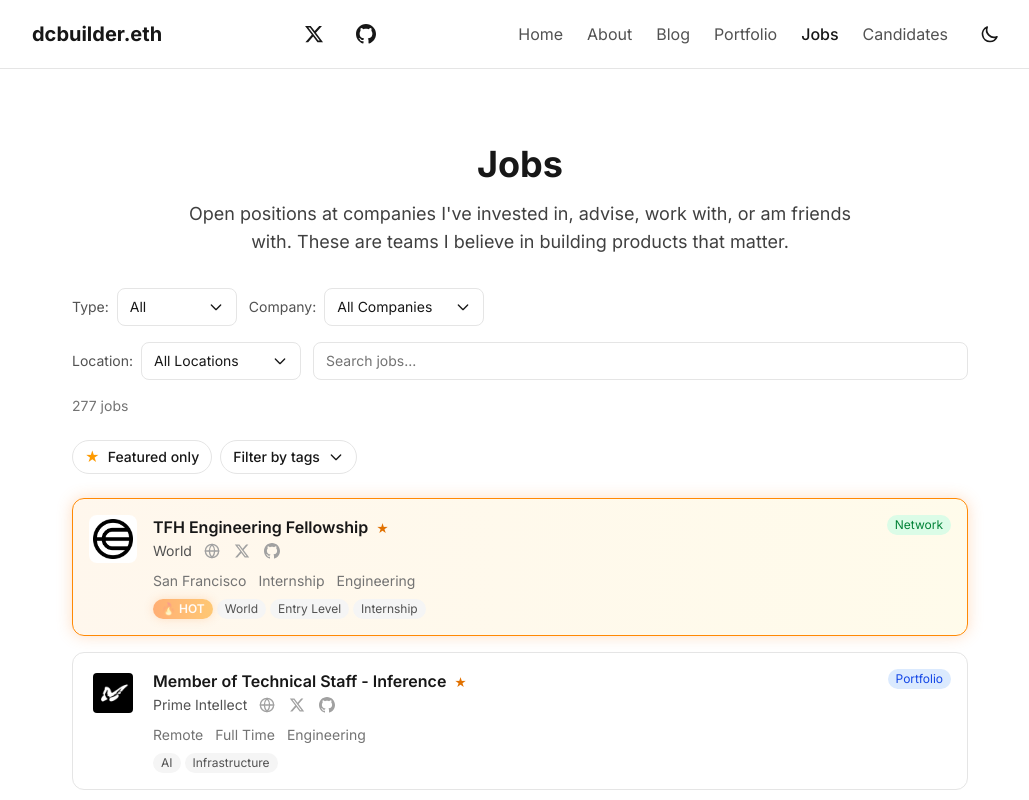
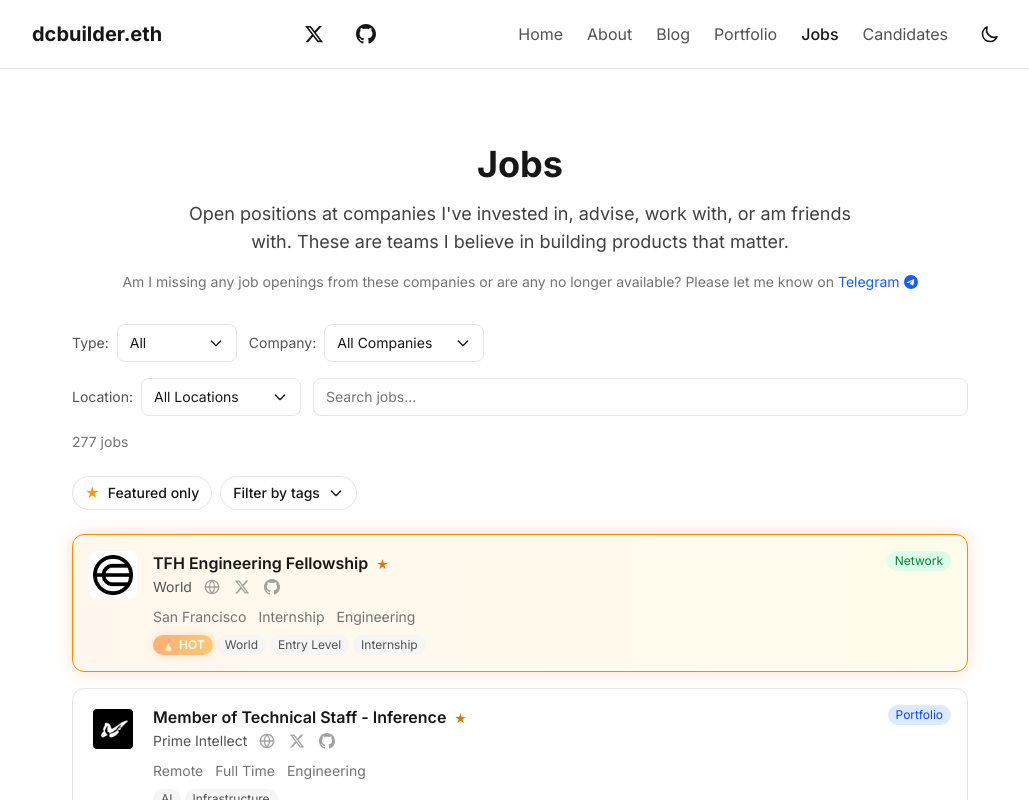
Before and after one commit to dcbuild3r/dcbuilder.dev, a Next.js app: page /jobs in a window 1280 px wide. Shown: the top 800 px of the page, without its empty margins (120-1149 px from the left). Built offline with nearby package versions, Linux system fonts and the light colour scheme.

Commit message:
feat: add Telegram contact note on jobs page

```diff
--- a/src/app/jobs/page.tsx
+++ b/src/app/jobs/page.tsx
@@ -35,6 +35,24 @@ export default function Jobs() {
 							work with, or am friends with. These are teams I believe in
 							building products that matter.
 						</p>
+						<p className="text-sm text-neutral-500 dark:text-neutral-400">
+							Am I missing any job openings from these companies or are any no longer available? Please let me know on{" "}
+							<a
+								href="https://t.me/dcbuilder"
+								target="_blank"
+								rel="noopener noreferrer"
+								className="inline-flex items-center gap-1 text-blue-600 dark:text-blue-400 hover:underline"
+							>
+								Telegram
+								<svg
+									className="w-3.5 h-3.5"
+									viewBox="0 0 24 24"
+									fill="currentColor"
+								>
+									<path d="M11.944 0A12 12 0 0 0 0 12a12 12 0 0 0 12 12 12 12 0 0 0 12-12A12 12 0 0 0 12 0a12 12 0 0 0-.056 0zm4.962 7.224c.1-.002.321.023.465.14a.506.506 0 0 1 .171.325c.016.093.036.306.02.472-.18 1.898-.962 6.502-1.36 8.627-.168.9-.499 1.201-.82 1.23-.696.065-1.225-.46-1.9-.902-1.056-.693-1.653-1.124-2.678-1.8-1.185-.78-.417-1.21.258-1.91.177-.184 3.247-2.977 3.307-3.23.007-.032.014-.15-.056-.212s-.174-.041-.249-.024c-.106.024-1.793 1.14-5.061 3.345-.48.33-.913.49-1.302.48-.428-.008-1.252-.241-1.865-.44-.752-.245-1.349-.374-1.297-.789.027-.216.325-.437.893-.663 3.498-1.524 5.83-2.529 6.998-3.014 3.332-1.386 4.025-1.627 4.476-1.635z" />
+								</svg>
+							</a>
+						</p>
 					</section>
 
 					{/* Jobs Grid */}
```
